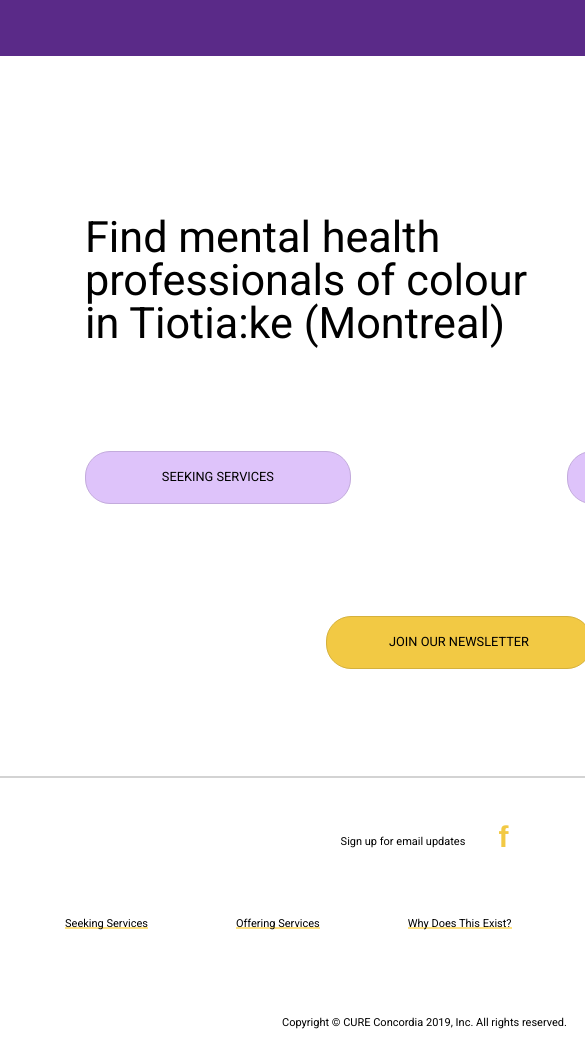
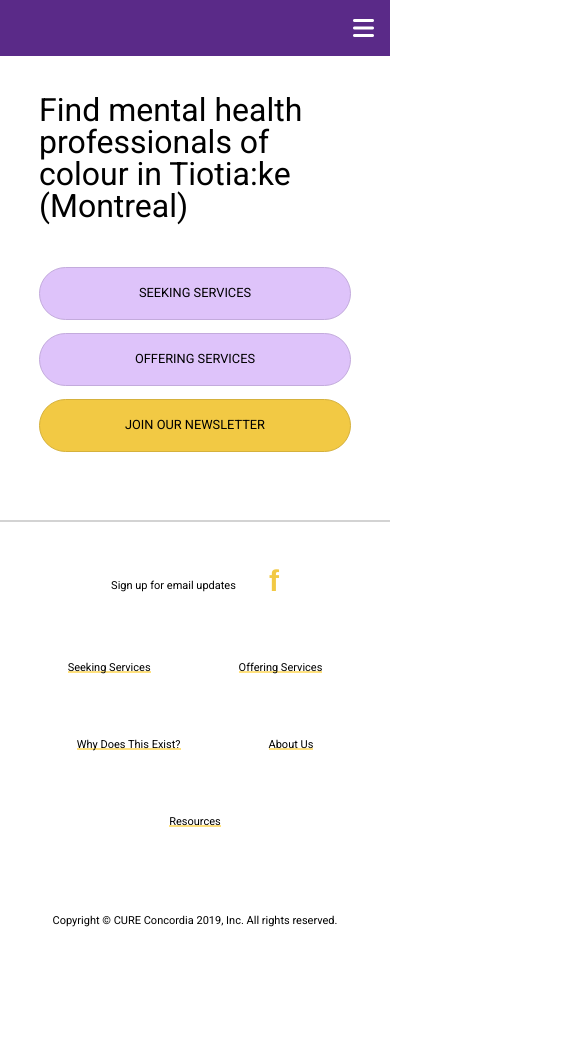
Before and after one commit to aheggie/mh_site, a plain HTML site: page site/index.html in a window 390 px wide. Shown: the top 1058 px of the page, 585 px wide, since content can reach past the window. After the commit the page ends 956 px from the top, so only its background shows below. Drawn offline with nearby package versions, Linux system fonts and the light colour scheme; a web font is replaced by a local one.

Commit message:
finished bio page for desktop, made homepage responsive

```diff
--- a/site/style.css
+++ b/site/style.css
@@ -432,15 +432,17 @@ div.view-profile > a:hover, div.viewprofile > a:focus {
 /************* BIO PAGE *****************/
 
 .wrapper.bio-page {
-border: 1px solid yellow;
 	margin-top: 3em;
+	margin-bottom: 5em;
 	display: grid;
 	grid-column-gap: 8%;
-	grid-row-gap: 2.5em;
 
 	grid-template-columns: 46% 46%;
+	grid-template-rows: auto auto 1.5em auto auto auto auto;
 	grid-template-areas:
-		"bio-head bio-sidebar"
+		"bio-head bio-head"
+		"bio-thumbnail bio-contact"
+		". ."
 		"bio-about bio-sidebar"
 		"bio-payment bio-payment"
 		"bio-map bio-map"
@@ -460,12 +462,21 @@ h2.bio-title{
 }
 
 .bio-thumbnail {
+	grid-area: bio-thumbnail;
 	width: 15.5em;
 	height: auto;
 }
 
+.bio.contact {
+	grid-area: bio-contact;
+}
+
+.bio.contact > h2 {
+	margin-top: 0;
+}
+
 .bio.about {
-
+	grid-area: bio-about;
 }
 
 .bio > h2 {
@@ -478,7 +489,6 @@ h2.bio-title{
 
 div.bio-sidebar {
 	grid-area: bio-sidebar;
-	margin-top: 4em;
 }
 
 .bio-box{
@@ -492,10 +502,6 @@ div.bio-sidebar {
 .bio.contact > .bio-sidebar-box {
 	padding-bottom: 2em;
 	padding-top: 2em;
-}
-
-.bio.contact {
-	margin-bottom: 7em;
 }
 
 ul.contact-details > li {
@@ -592,10 +598,6 @@ div.expand {
 	transition: padding-top .2s ease;
 }
 
-.bio.contact {
-
-}
-
 .bio.specializations {
 
 }
@@ -619,9 +621,9 @@ div.expand {
 }
 
 .bio.payment, .bio.qualifications {
-	width: 96%;
+	width: 92%;
 	height: auto;
-	padding: 1% 2%;
+	padding: 1% 4%;
 }
 
 .bio.payment > h2, .bio.qualifications > h2 {
@@ -635,8 +637,12 @@ div.expand {
 	grid-column-end: payment-col-end;
 }
 
-.bio.payment > ul, .bio.qualifications > ul {
-	margin: 0 auto 1em auto;
+.bio.payment > ul {
+	margin: 1em auto;
+}
+
+.bio.qualifications > ul, .bio.qualifications > p {
+	margin: 1em 10%;
 }
 
 .bio.payment > ul > li, .bio.qualifications > ul > li {
@@ -653,7 +659,7 @@ ul.payment-methods {
 	grid-column-end: payment-col-end;
 }
 
-ul.accessibility-icons {
+.bio.payment > ul.accessibility-icons {
 	display: flex;
 	margin: 0 auto;
 	font-size: 2em;
@@ -667,13 +673,31 @@ ul.accessibility-icons > li {
 .bio.map {
 	grid-area: bio-map;
 	height: 25em;
+	border: 1px solid grey;
 }
 
-.bio-qualifications {
+.bio.qualifications {
 	grid-area: bio-extra;
-	display: flex;
-	flex-direction: column;
-	align-items: stretch;
+	padding-bottom: 2em;
+
+	display: grid;
+	grid-column-gap: 4%;
+	grid-template-columns: [qual-col-start] 48% [qual-col-center] 48% [qual-col-end];
+	grid-template-rows: auto;
+}
+
+.bio.qualifications > ul, .bio.qualifications > p {
+	grid-column-start: qual-col-start;
+	grid-column-end: qual-col-end;
+}
+
+.bio.qualifications > h2 {
+	grid-column-start: qual-col-start;
+	grid-column-end: qual-col-end;
+}
+
+.bio.payment, .bio.map, .bio.qualifications {
+	margin-top: 3.5em;
 }
 
 
@@ -797,8 +821,9 @@ header {
   max-width: 1200px;
   height: 100%;
   display: grid;
+	grid-column-gap: 6%;
 
-  grid-template-columns: [home-first] 29% [home-line2] 6.5% [home-line3] 14.5% [home-line4] 14.5% [home-line5] 6.5% [home-line6] 29% [home-end];
+  grid-template-columns: [home-first] 29% [home-line2] 29% [home-line3] 29% [home-end];
   grid-template-rows: [home-row-first] 15% [home-row-line2] 30% [home-row-line3] 2% [home-row-line4] 23% [home-row-line5] 23% [home-row-end];
 }
 
@@ -808,7 +833,7 @@ h1#announce {
   width: 450px;
 
   grid-column-start: home-first;
-  grid-column-end: home-line4;
+  grid-column-end: home-line3;
   grid-row-start: home-row-line2;
   grid-row-end: home-row-line3;
 }
@@ -816,14 +841,13 @@ h1#announce {
 .button {
   text-transform: uppercase;
   font-weight: 500;
-  width: 200px;
+  width: 175px;
   height: auto;
   margin: auto;
   padding: 1.2rem 2rem;
   font-size: 0.8rem;
   text-align: center;
-  border-radius: 25px;
-  margin: auto;
+  border-radius: 28px;
   display: inline-block;
 
   transition: background-color;
@@ -831,22 +855,22 @@ h1#announce {
           transition: all 0.2s ease;
 }
 
-button {
+/* button {
   text-transform: uppercase;
   font-weight: 500;
-  width: 250px;
+  width: 175px;
   height: 50px;
   padding: 1.2rem 2rem 2rem 2rem;
   font-size: 0.8rem;
   text-align: center;
-  border-radius: 25px;
+  border-radius: 28px;
   margin: auto;
   display: inline-block;
 
   transition: background-color;
   -webkit-transition: all 0.2s ease;
           transition: all 0.2s ease;
-}
+} */
 
 button.purple, .button.purple {
   background-color: #dec3fa;
@@ -876,15 +900,15 @@ button.yellow:hover, button.yellow:focus,
 }
 
 #offer {
-  grid-column-start: home-line6;
+  grid-column-start: home-line3;
   grid-column-end: home-end;
   grid-row-start: home-row-line4;
   grid-row-end: home-row-line5;
 }
 
 #newsletter {
-  grid-column-start: home-line3;
-  grid-column-end: home-line5;
+  grid-column-start: home-line2;
+  grid-column-end: home-line3;
   grid-row-start: home-row-line5;
   grid-row-end: home-row-end;
 }
@@ -1047,6 +1071,58 @@ div.copyright {
 
 @media screen and (max-width: 1048px) {
 
+	.button {
+		width: inherit;
+		max-width: 175px;
+		padding: 1.2rem 2rem;
+		font-size: 0.8rem;
+		border-radius: 28px;
+	}
+
+	.main-head {
+	  height: 35em;
+	}
+
+	.wrapper.home {
+		display: grid;
+		grid-column-gap: 6%;
+
+		grid-template-columns: [home-first] 47% [home-line2] 47% [home-end];
+		grid-template-rows: [home-row-first] 8% [home-row-line2] 35% [home-row-line3] 23% [home-row-line4] 23% [home-row-end];
+	}
+
+	h1#announce {
+		font-size: 2.4em;
+		font-weight: normal;
+		width: 400px;
+
+		grid-column-start: home-first;
+		grid-column-end: home-end;
+		grid-row-start: home-row-line2;
+		grid-row-end: home-row-line3;
+	}
+
+	#seek {
+		grid-column-start: home-first;
+		grid-column-end: home-line2;
+		grid-row-start: home-row-line3;
+		grid-row-end: home-row-line4;
+	}
+
+	#offer {
+		grid-column-start: home-line2;
+		grid-column-end: home-end;
+		grid-row-start: home-row-line3;
+		grid-row-end: home-row-line4;
+	}
+
+	#newsletter {
+		grid-column-start: home-first;
+		grid-column-end: home-end;
+		grid-row-start: home-row-line4;
+		grid-row-end: home-row-end;
+	}
+
   .wrapper.services {
     grid-template-rows: auto;
   }
@@ -1128,7 +1204,7 @@ div.copyright {
 
 }
 
-@media screen and (max-width: 840px) {
+@media screen and (max-width: 864px) {
 
   .wrapper.offering {
     width: 95%;
@@ -1177,11 +1253,76 @@ div.copyright {
 
 }
 
+@media screen and (max-width: 740px) {
+
+	.main-head {
+	  height: 30em;
+	}
+
+	.wrapper.home {
+		width: 80%;
+		max-width: 1200px;
+		height: 100%;
+		display: grid;
+		grid-column-gap: 6%;
+
+		grid-template-columns: [home-first] 47% [home-line2] 47% [home-end];
+		grid-template-rows: [home-row-first] 4% [home-row-line2] 37% [home-row-line3] 22% [home-row-line4] 22% [home-row-end];
+	}
+
+}
+
 @media screen and (max-width: 640px) {
 
   nav.mobile-nav {
     padding: 0;
   }
+
+	.main-head {
+		height: 29em;
+	}
+
+	.button {
+		width: inherit;
+		max-width: 300px;;
+		padding: 1.2rem 2rem;
+		margin: 0.5em 0;
+		font-size: 0.8rem;
+		border-radius: 28px;
+	}
+
+	.wrapper.home {
+		display: flex;
+		flex-direction: column;
+		justify-content: flex-start;
+	}
+
+	h1#announce {
+		font-size: 2.4em;
+		font-weight: normal;
+		width: 400px;
+	}
+
+	#seek {
+		grid-column-start: home-first;
+		grid-column-end: home-line2;
+		grid-row-start: home-row-line3;
+		grid-row-end: home-row-line4;
+	}
+
+	#offer {
+		grid-column-start: home-line2;
+		grid-column-end: home-end;
+		grid-row-start: home-row-line3;
+		grid-row-end: home-row-line4;
+	}
+
+	#newsletter {
+		grid-column-start: home-first;
+		grid-column-end: home-end;
+		grid-row-start: home-row-line4;
+		grid-row-end: home-row-end;
+	}
 
   .wrapper.page-content {
     width: 95%;
@@ -1261,9 +1402,44 @@ div.copyright {
     padding: 0;
   }
 
+	.main-head {
+		height: 29em;
+	}
+
+	h1#announce {
+		font-size: 2em;
+		font-weight: normal;
+		width: auto;
+	}
+
+	.button {
+		width: auto;
+		max-width: 300px;;
+		padding: 1.2rem 2rem;
+		margin: 0.5em 0;
+		font-size: 0.8rem;
+		border-radius: 28px;
+	}
+
 }
 
 @media screen and (max-width: 375px) {
+
+	h1#announce {
+		font-size: 1.9em;
+		font-weight: normal;
+		width: auto;
+	}
+
+	.button {
+		width: auto;
+		max-width: 300px;
+		height: auto;
+		padding: 1rem 2rem;
+		margin: 0.5em 0;
+		font-size: 0.7rem;
+		border-radius: 28px;
+	}
 
   .content {
     height: 100%;
```
Also changed, not shown: site/bio-page.html (+4 -3 lines).
